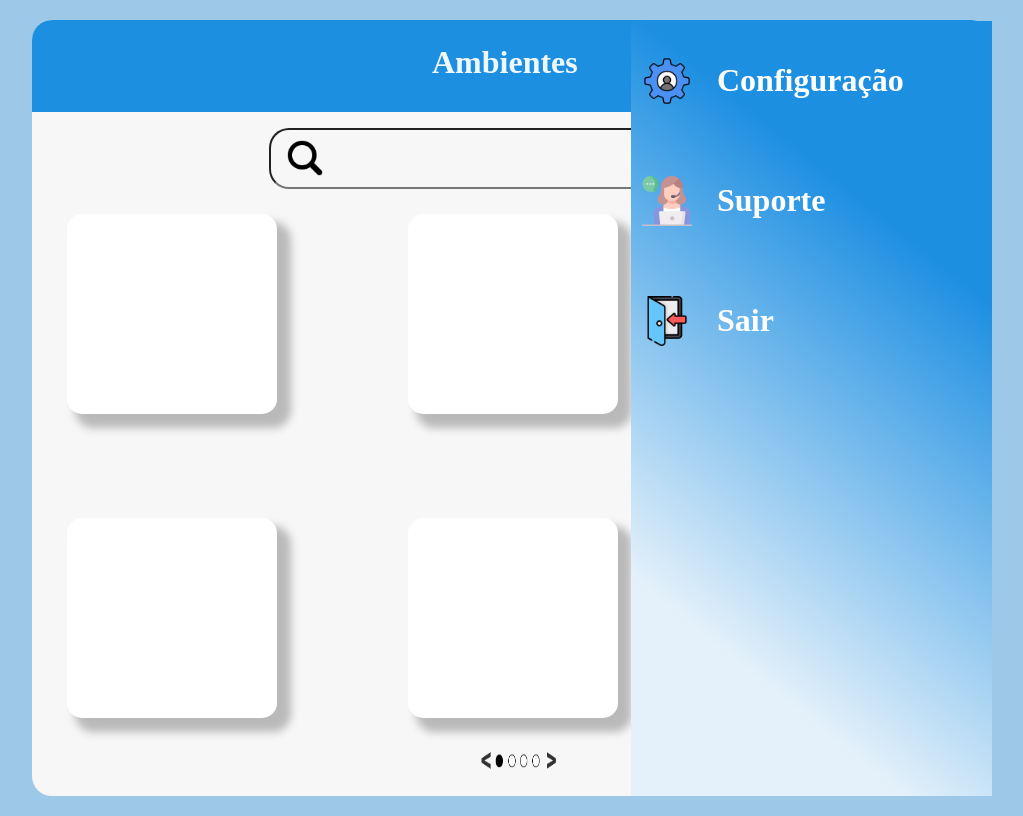
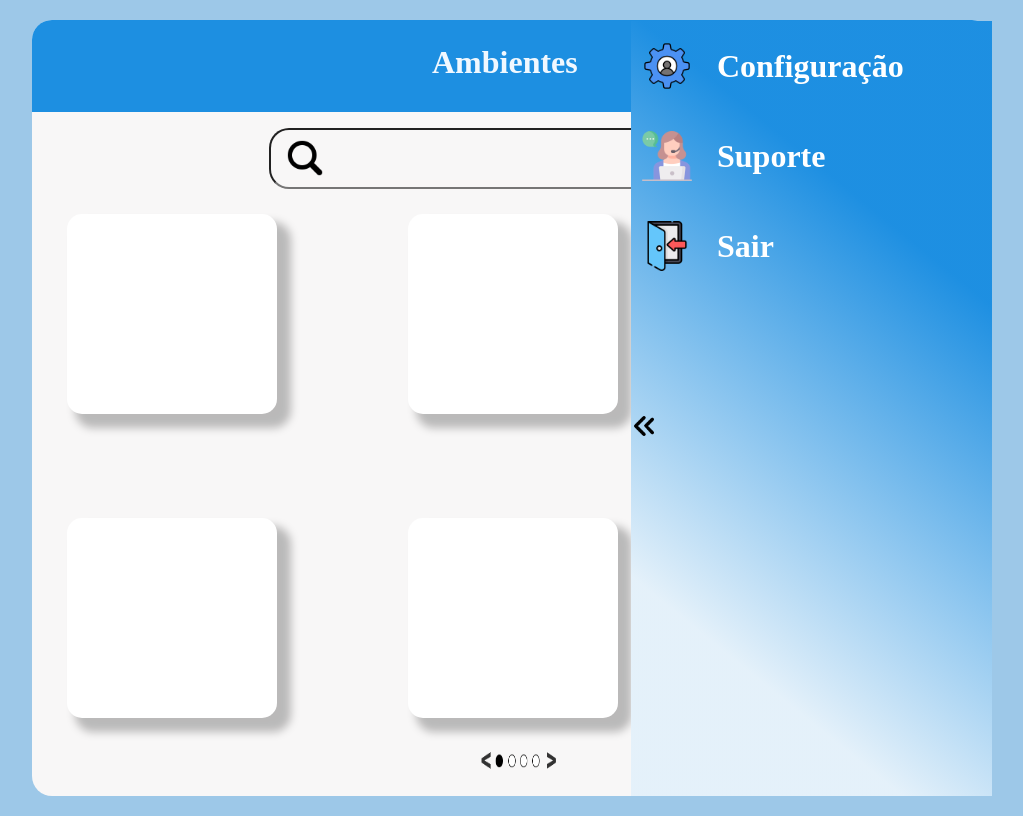
Before and after one commit to typelv77/agendamento-main, a React (Vite) app: page / in a window 1280 px wide. Shown: the whole page, without its empty margins (136-1159 px from the left). Built offline with nearby package versions, Linux system fonts and the light colour scheme.

Commit message:
feat: finalizado o visual pra tela de pc

```diff
--- a/src/components/BoxHome/index.tsx
+++ b/src/components/BoxHome/index.tsx
@@ -15,6 +15,7 @@ const BoxHome = () => {
         <img id="img" src="public\lupa.png" alt="lupa" />
         <img id="barras" src="public\barras.png" alt="barras de opiçoes" />
         <img id="next-button" src="public\next.png" alt="next" />
+
         <span id="span" ></span>
         <div id="menul">
             <span className="list-modal">
@@ -30,6 +31,7 @@ const BoxHome = () => {
                 <img id="saida" src="public\icone-saida.png" alt="exit" />
                 <h1 className="list-modal" id="h3-sair">Sair</h1>
             </span>
+            <img id="close-menul" src="public\close-menul.png" alt="close" />
         </div>
     </div>;
 }
--- a/src/components/BoxHome/style.css
+++ b/src/components/BoxHome/style.css
@@ -12,6 +12,7 @@
 
   @media (min-width: 768px) and (max-width: 1023px) {
     /* Estilos para telas médias */
+
 
   }
 
@@ -150,6 +151,15 @@ background: #9DC8E8;
     margin-left: 448px;
         background-color: transparent;
    }
+   #close-menul{
+     margin-top: 395px;
+       margin-left: 2px;
+       position: absolute;
+       background-color: transparent;
+       height: 20px;
+       width: 20px;
+       cursor: pointer;
+   }
     #span{
         position: absolute;
         width: 361px;
@@ -159,18 +169,20 @@ background: #9DC8E8;
         background: linear-gradient(219deg, rgba(25, 141, 225, 0.98) 26.64%, rgba(129, 188, 231, 0.21) 79.42%), #FFF;
     }
 
+
     .list-modal{
         display: flex;
         background-color: transparent;
         align-items: center;
         gap: 15px;
         width: 335px;
+        height: 70px;
         padding: 10px 15px 10px 10px;
         cursor: pointer;
     }
 
     .list-modal:hover{
-        background-color: rgb(159, 159, 159);
+        background-color: rgb(60, 57, 57);
 
 
     }
```
Also changed, not shown: public/close-menul.png (added).
